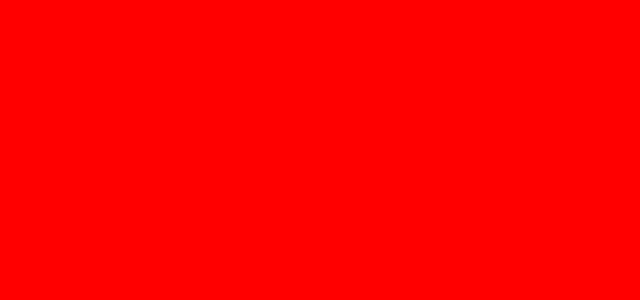
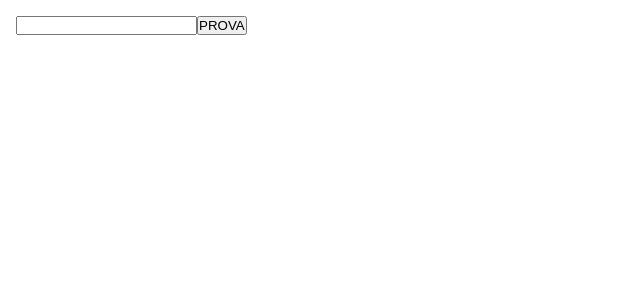
Before and after one commit to lollomrt/vite-boolflix, a Vue app: page / in a window 1280 px wide. Shown: the top 300 px of the page, without its empty margins (0-640 px from the left). Built offline with nearby package versions, Linux system fonts and the light colour scheme.

Commit message:
Milestones 0 e 1 complete e funzionanti

```diff
--- a/package.json
+++ b/package.json
@@ -9,6 +9,7 @@
     "preview": "vite preview"
   },
   "dependencies": {
+    "axios": "^1.2.2",
     "vue": "^3.2.45"
   },
   "devDependencies": {
--- a/src/App.vue
+++ b/src/App.vue
@@ -1,10 +1,16 @@
 <script>
+import AppMain from './components/AppMain.vue'
 
+export default {
+  components: {
+    AppMain
+  }
+}
 </script>
 
 <template>
   <div>
-
+    <AppMain />
   </div>
 </template>
 
--- /dev/null
+++ b/src/components/AppMain.vue
@@ -0,0 +1,48 @@
+<script>
+import axios from 'axios'
+import AppSearch from './AppSearch.vue'
+import MoovieCard from './MoovieCard.vue'
+import { store } from '../store'
+
+export default {
+    components: {
+        AppSearch,
+        MoovieCard
+    },
+    data() {
+        return {
+            store
+        }
+    },
+    methods: {
+        getMovie(parametro) {
+            let newUrl = store.urlMovie + parametro
+            axios.get(newUrl).then((response) => {
+                store.movieList = response.data.results
+                console.log(store.movieList)
+            })
+        }
+    }
+}
+</script>
+
+<template lang="">
+    <div class="search-container">
+        <AppSearch @buttonClick="getMovie"></AppSearch>
+    </div>
+    <div class="movie-container">
+        <MoovieCard v-for="(element, index) in store.movieList" :key="index" :movie="element"></MoovieCard>
+    </div>
+</template>
+
+<style lang="scss" scoped>
+.movie-container {
+    padding: 1rem;
+    width: 100vw;
+    display: flex;
+    justify-content: flex-between;
+    background-color: #fff;
+    overflow-x: scroll;
+    gap: 1rem
+}
+</style>
--- a/src/components/AppSearch.vue
+++ b/src/components/AppSearch.vue
@@ -1,13 +1,23 @@
 <script>
+export default {
+    data() {
+        value: ''
+    }
+}
 
 </script>
 
 <template>
-    <div>
-
+    <div class="container-search">
+        <input type="text" v-model="value" @keyup.enter="$emit('buttonClick', value)">
+        <button @click="$emit('buttonClick', value)">PROVA</button>
     </div>
 </template>
 
 <style scoped>
-
+.container-search {
+    display: flex;
+    width: initial;
+    margin: 1rem
+}
 </style>
--- /dev/null
+++ b/src/components/MoovieCard.vue
@@ -0,0 +1,27 @@
+<script>
+export default {
+    props: {
+        movie: Object
+    }
+}
+</script>
+
+<template lang="">
+    <div class="single-card">
+        <h1>{{ movie.title }}</h1>
+        <span>{{ movie.original_title }}</span>
+        <span>{{ movie.original_language }}</span>
+        <span>{{ movie.vote_average }}</span>
+    </div>
+</template>
+
+<style lang="scss" scoped>
+.single-card {
+    min-width: 300px;
+    background-color: rgb(119, 26, 26);
+    display: flex;
+    flex-direction: column;
+    border: 1px solid #000;
+
+}
+</style>
--- /dev/null
+++ b/src/store.js
@@ -0,0 +1,7 @@
+import { reactive } from 'vue'
+
+export const store = reactive({
+    apiKey: '381a0da903ba25746f9d72313f22bae4',
+    urlMovie: 'https://api.themoviedb.org/3/search/movie?api_key=381a0da903ba25746f9d72313f22bae4&language=en-US&query=',
+    movieList: [],
+})
--- a/src/styles/generals.scss
+++ b/src/styles/generals.scss
@@ -6,6 +6,6 @@
     box-sizing: border-box;
 }
 
-body {
-    background-color: red;
+.container {
+    width: 100%;
 }
```
Also changed, not shown: 1 other file (tests, documents, lock files or other folders).
